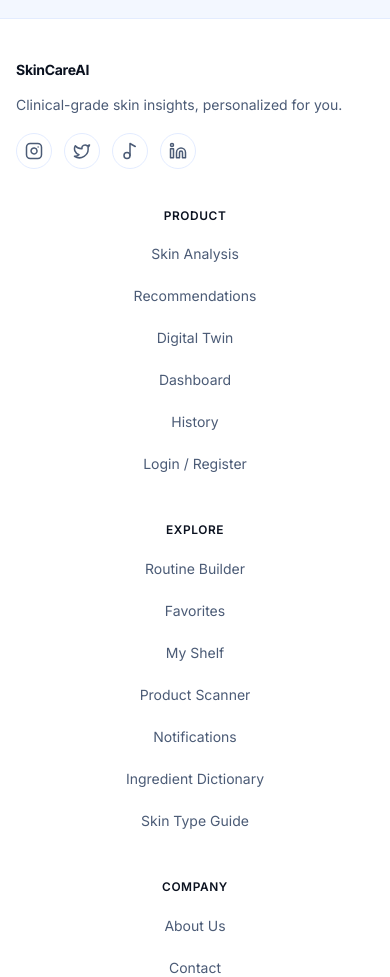
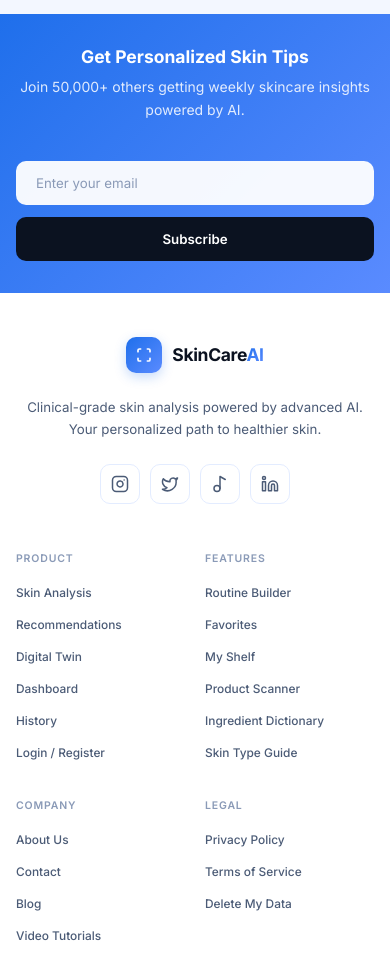
Before and after one commit to himprapatel-rgb/ai-skincare-intelligence-system, a React (Vite) app in the folder frontend/: page /digital-twin in a window 390 px wide. Shown: the part 1020-1997 px from the top of the page. Built offline with nearby package versions, Linux system fonts and the light colour scheme; no server answers.

Commit message:
feat: upgrade footer with premium design - newsletter section, modern styling

```diff
--- a/frontend/src/components/AppLayout.css
+++ b/frontend/src/components/AppLayout.css
@@ -589,35 +589,150 @@
   color: var(--text-tertiary);
 }
 
+/* =============================================
+   PREMIUM FOOTER STYLES
+============================================= */
+
 .app-footer {
-  border-top: 1px solid var(--border-color);
+  background: linear-gradient(180deg, var(--bg-secondary) 0%, #ffffff 100%);
+}
+
+/* Newsletter Section */
+.app-footer-newsletter {
+  background: linear-gradient(135deg, var(--primary) 0%, #5a8bff 100%);
+  padding: 48px 24px;
+}
+
+.app-footer-newsletter-content {
+  max-width: var(--max-width-xl);
+  margin: 0 auto;
+  display: flex;
+  align-items: center;
+  justify-content: space-between;
+  gap: 40px;
+  flex-wrap: wrap;
+}
+
+.app-footer-newsletter-text h3 {
+  color: #ffffff;
+  font-size: 1.5rem;
+  font-weight: 700;
+  margin-bottom: 8px;
+}
+
+.app-footer-newsletter-text p {
+  color: rgba(255, 255, 255, 0.85);
+  font-size: 1rem;
+  margin: 0;
+}
+
+.app-footer-newsletter-form {
+  display: flex;
+  gap: 12px;
+  flex: 1;
+  max-width: 460px;
+}
+
+.app-footer-newsletter-form input {
+  flex: 1;
+  padding: 14px 20px;
+  border: none;
+  border-radius: 10px;
+  font-size: 0.95rem;
+  background: rgba(255, 255, 255, 0.95);
+  color: var(--text-primary);
+  min-width: 200px;
+}
+
+.app-footer-newsletter-form input::placeholder {
+  color: var(--text-muted);
+}
+
+.app-footer-newsletter-form input:focus {
+  outline: none;
+  box-shadow: 0 0 0 3px rgba(255, 255, 255, 0.3);
+}
+
+.app-footer-newsletter-form button {
+  padding: 14px 28px;
+  border: none;
+  border-radius: 10px;
+  font-size: 0.95rem;
+  font-weight: 600;
+  background: var(--gray-900);
+  color: #ffffff;
+  cursor: pointer;
+  transition: all 0.2s ease;
+  white-space: nowrap;
+}
+
+.app-footer-newsletter-form button:hover {
+  background: var(--gray-800);
+  transform: translateY(-1px);
+}
+
+/* Main Footer */
+.app-footer-main {
+  padding: 64px 24px 48px;
   background: #ffffff;
-  padding: 48px 24px 24px;
 }
 
 .app-footer-container {
   max-width: var(--max-width-xl);
   margin: 0 auto;
   display: grid;
-  grid-template-columns: 1.2fr 2fr;
-  gap: 40px;
+  grid-template-columns: 1.3fr 2fr;
+  gap: 64px;
 }
 
-.app-footer-brand p {
+/* Brand Section */
+.app-footer-brand {
+  max-width: 320px;
+}
+
+.app-footer-logo {
+  display: inline-flex;
+  align-items: center;
+  gap: 10px;
+  text-decoration: none;
+  margin-bottom: 20px;
+}
+
+.app-footer-logo-mark {
+  width: 36px;
+  height: 36px;
+  border-radius: 10px;
+  background: linear-gradient(135deg, var(--primary) 0%, #5a8bff 100%);
+  display: flex;
+  align-items: center;
+  justify-content: center;
+  color: #ffffff;
+  box-shadow: 0 4px 12px rgba(31, 111, 235, 0.25);
+}
+
+.app-footer-logo-text {
+  font-size: 1.25rem;
+  font-weight: 700;
+  color: var(--text-primary);
+  letter-spacing: -0.02em;
+}
+
+.app-footer-tagline {
   color: var(--text-secondary);
-  margin-top: 12px;
+  font-size: 0.95rem;
+  line-height: 1.6;
+  margin: 0 0 24px 0;
 }
 
 .app-footer-socials {
-  margin-top: 16px;
   display: flex;
-  gap: 12px;
+  gap: 10px;
 }
 
 .app-footer-socials a {
-  width: 36px;
-  height: 36px;
-  border-radius: 999px;
+  width: 40px;
+  height: 40px;
+  border-radius: 10px;
   border: 1px solid var(--border-color);
   display: inline-flex;
   align-items: center;
@@ -629,128 +744,177 @@
 
 .app-footer-socials a:hover {
   color: var(--primary);
-  border-color: rgba(31, 111, 235, 0.4);
-  box-shadow: var(--shadow-sm);
+  background: rgba(31, 111, 235, 0.06);
+  border-color: rgba(31, 111, 235, 0.3);
+  transform: translateY(-2px);
 }
 
+/* Links Section */
 .app-footer-links {
   display: grid;
-  grid-template-columns: 1.4fr 1fr 1fr 1fr;
+  grid-template-columns: repeat(4, 1fr);
   gap: 32px;
-  align-items: start;
 }
 
-.app-footer-links h4 {
-  margin-bottom: 16px;
-  color: var(--text-primary);
-  font-size: 0.85rem;
+.app-footer-column h4 {
+  font-size: 0.8rem;
   font-weight: 600;
-  letter-spacing: 0.05em;
+  color: var(--text-muted);
   text-transform: uppercase;
+  letter-spacing: 0.08em;
+  margin-bottom: 20px;
 }
 
-.app-footer-links a {
+.app-footer-column a {
   display: block;
   color: var(--text-secondary);
-  margin-bottom: 10px;
+  font-size: 0.9rem;
+  font-weight: 500;
+  padding: 6px 0;
   text-decoration: none;
+  transition: all 0.15s ease;
 }
 
+.app-footer-column a:hover {
+  color: var(--primary);
+  padding-left: 4px;
+}
+
+/* Bottom Bar */
 .app-footer-bottom {
+  background: var(--gray-50);
+  border-top: 1px solid var(--border-color);
+  padding: 20px 24px;
+}
+
+.app-footer-bottom-container {
   max-width: var(--max-width-xl);
-  margin: 24px auto 0;
-  padding-top: 16px;
-  border-top: 1px solid var(--border-color);
-  text-align: center;
+  margin: 0 auto;
+  display: flex;
+  align-items: center;
+  justify-content: space-between;
+  gap: 24px;
+  flex-wrap: wrap;
+}
+
+.app-footer-copyright {
   color: var(--text-muted);
   font-size: 0.85rem;
+  margin: 0;
 }
 
 .app-footer-disclaimer {
-  margin-top: 6px;
+  display: flex;
+  align-items: center;
+  gap: 6px;
+  color: var(--text-muted);
+  font-size: 0.85rem;
+  margin: 0;
+  background: rgba(31, 111, 235, 0.06);
+  padding: 6px 12px;
+  border-radius: 6px;
 }
 
-.app-footer-build {
-  margin-top: 6px;
-  font-size: 0.75rem;
-  color: var(--text-muted);
+.app-footer-disclaimer-icon {
+  font-size: 0.9rem;
 }
 
-@media (max-width: 900px) {
-  .app-header-container {
-    padding: 12px 20px;
+/* Footer Responsive */
+@media (max-width: 1024px) {
+  .app-footer-container {
+    grid-template-columns: 1fr;
+    gap: 48px;
   }
 
-  .app-nav {
-    gap: 12px;
-    flex-wrap: wrap;
+  .app-footer-brand {
+    max-width: 100%;
+    text-align: center;
   }
 
-  .app-footer-container {
-    grid-template-columns: repeat(2, 1fr);
+  .app-footer-logo {
+    justify-content: center;
+  }
+
+  .app-footer-socials {
+    justify-content: center;
+  }
+
+  .app-footer-links {
+    grid-template-columns: repeat(4, 1fr);
+  }
+}
+
+@media (max-width: 768px) {
+  .app-footer-newsletter {
+    padding: 40px 20px;
+  }
+
+  .app-footer-newsletter-content {
+    flex-direction: column;
+    text-align: center;
+  }
+
+  .app-footer-newsletter-text h3 {
+    font-size: 1.25rem;
+  }
+
+  .app-footer-newsletter-form {
+    width: 100%;
+    max-width: 100%;
+    flex-direction: column;
+  }
+
+  .app-footer-newsletter-form input {
+    min-width: 100%;
+  }
+
+  .app-footer-main {
+    padding: 48px 20px 40px;
   }
 
   .app-footer-links {
     grid-template-columns: repeat(2, 1fr);
-  }
-}
-
-@media (max-width: 700px) {
-  .app-header-container {
-    flex-wrap: wrap;
-    gap: 12px;
+    gap: 32px 24px;
   }
 
-  .app-nav {
-    width: 100%;
-    justify-content: flex-start;
+  .app-footer-bottom-container {
+    flex-direction: column;
+    text-align: center;
     gap: 12px;
-  }
-
-  .app-nav-link {
-    font-size: 0.9rem;
-    padding: 6px 10px;
-  }
-
-  .app-nav-cta {
-    padding: 8px 16px;
-    font-size: 0.9rem;
-  }
-
-  .app-footer-container {
-    grid-template-columns: 1fr;
-  }
-
-  .app-footer-links {
-    grid-template-columns: 1fr;
-    text-align: center;
-  }
-
-  .app-footer-links a {
-    padding: 4px 0;
   }
 }
 
 @media (max-width: 480px) {
-  .app-header-container {
-    padding: 12px 16px;
+  .app-footer-newsletter {
+    padding: 32px 16px;
   }
 
-  .app-logo-text {
-    font-size: 1rem;
+  .app-footer-main {
+    padding: 40px 16px 32px;
   }
 
-  .app-nav {
-    gap: 8px;
+  .app-footer-links {
+    grid-template-columns: 1fr 1fr;
+    gap: 28px 20px;
   }
 
-  .app-nav-link {
-    font-size: 0.85rem;
-    padding: 6px 8px;
+  .app-footer-column h4 {
+    font-size: 0.75rem;
+    margin-bottom: 14px;
   }
 
-  .app-footer {
-    padding: 40px 16px 24px;
+  .app-footer-column a {
+    font-size: 0.85rem;
+    padding: 5px 0;
+  }
+
+  .app-footer-bottom {
+    padding: 16px;
+  }
+
+  .app-footer-disclaimer {
+    font-size: 0.8rem;
+    padding: 5px 10px;
   }
 }
 
--- a/frontend/src/components/AppLayout.tsx
+++ b/frontend/src/components/AppLayout.tsx
@@ -265,10 +265,32 @@ const AppLayout: React.FC<AppLayoutProps> = ({ children }) => {
       </main>
 
       <footer className="app-footer">
+        {/* Newsletter Section */}
+        <div className="app-footer-newsletter">
+          <div className="app-footer-newsletter-content">
+            <div className="app-footer-newsletter-text">
+              <h3>Get Personalized Skin Tips</h3>
+              <p>Join 50,000+ others getting weekly skincare insights powered by AI.</p>
+            </div>
+            <form className="app-footer-newsletter-form" onSubmit={(e) => e.preventDefault()}>
+              <input type="email" placeholder="Enter your email" aria-label="Email for newsletter" />
+              <button type="submit">Subscribe</button>
+            </form>
+          </div>
+        </div>
+
+        {/* Main Footer */}
+        <div className="app-footer-main">
           <div className="app-footer-container">
+            {/* Brand Column */}
             <div className="app-footer-brand">
-            <span className="app-logo-text">SkinCareAI</span>
-            <p>Clinical-grade skin insights, personalized for you.</p>
+              <Link to="/" className="app-footer-logo">
+                <span className="app-footer-logo-mark">
+                  <IconScan size={16} strokeWidth={2.5} />
+                </span>
+                <span className="app-footer-logo-text">SkinCare<span className="app-logo-ai">AI</span></span>
+              </Link>
+              <p className="app-footer-tagline">Clinical-grade skin analysis powered by advanced AI. Your personalized path to healthier skin.</p>
               <div className="app-footer-socials">
                 <a href="https://instagram.com" target="_blank" rel="noreferrer" aria-label="Instagram">
                   <IconInstagram size={18} strokeWidth={2} />
@@ -284,8 +306,10 @@ const AppLayout: React.FC<AppLayoutProps> = ({ children }) => {
                 </a>
               </div>
             </div>
+
+            {/* Links Columns */}
             <div className="app-footer-links">
-            <div>
+              <div className="app-footer-column">
                 <h4>Product</h4>
                 <Link to="/scan">Skin Analysis</Link>
                 <Link to="/recommendations">Recommendations</Link>
@@ -298,24 +322,23 @@ const AppLayout: React.FC<AppLayoutProps> = ({ children }) => {
                   <Link to="/auth">Login / Register</Link>
                 )}
               </div>
-            <div>
-              <h4>Explore</h4>
+              <div className="app-footer-column">
+                <h4>Features</h4>
                 <Link to="/routine-builder">Routine Builder</Link>
                 <Link to="/favorites">Favorites</Link>
                 <Link to="/myshelf">My Shelf</Link>
                 <Link to="/scanner">Product Scanner</Link>
-              <Link to="/notifications">Notifications</Link>
                 <Link to="/ingredients">Ingredient Dictionary</Link>
                 <Link to="/skin-type-guide">Skin Type Guide</Link>
               </div>
-            <div>
+              <div className="app-footer-column">
                 <h4>Company</h4>
                 <Link to="/about">About Us</Link>
                 <Link to="/contact">Contact</Link>
                 <Link to="/blog">Blog</Link>
                 <Link to="/tutorials">Video Tutorials</Link>
               </div>
-            <div>
+              <div className="app-footer-column">
                 <h4>Legal</h4>
                 <Link to="/privacy">Privacy Policy</Link>
                 <Link to="/terms">Terms of Service</Link>
@@ -323,10 +346,17 @@ const AppLayout: React.FC<AppLayoutProps> = ({ children }) => {
               </div>
             </div>
           </div>
+        </div>
+
+        {/* Bottom Bar */}
         <div className="app-footer-bottom">
-          <p>© 2026 SkinCareAI. All rights reserved.</p>
-          <p className="app-footer-disclaimer">Not a medical device. For informational purposes only.</p>
-          <p className="app-footer-build">Build 2026-01-18-02</p>
+          <div className="app-footer-bottom-container">
+            <p className="app-footer-copyright">© 2026 SkinCareAI. All rights reserved.</p>
+            <p className="app-footer-disclaimer">
+              <span className="app-footer-disclaimer-icon">ℹ️</span>
+              Not a medical device. For informational purposes only.
+            </p>
+          </div>
         </div>
       </footer>
     </div>
```
Lines whose indentation alone changed are shown as unchanged.
